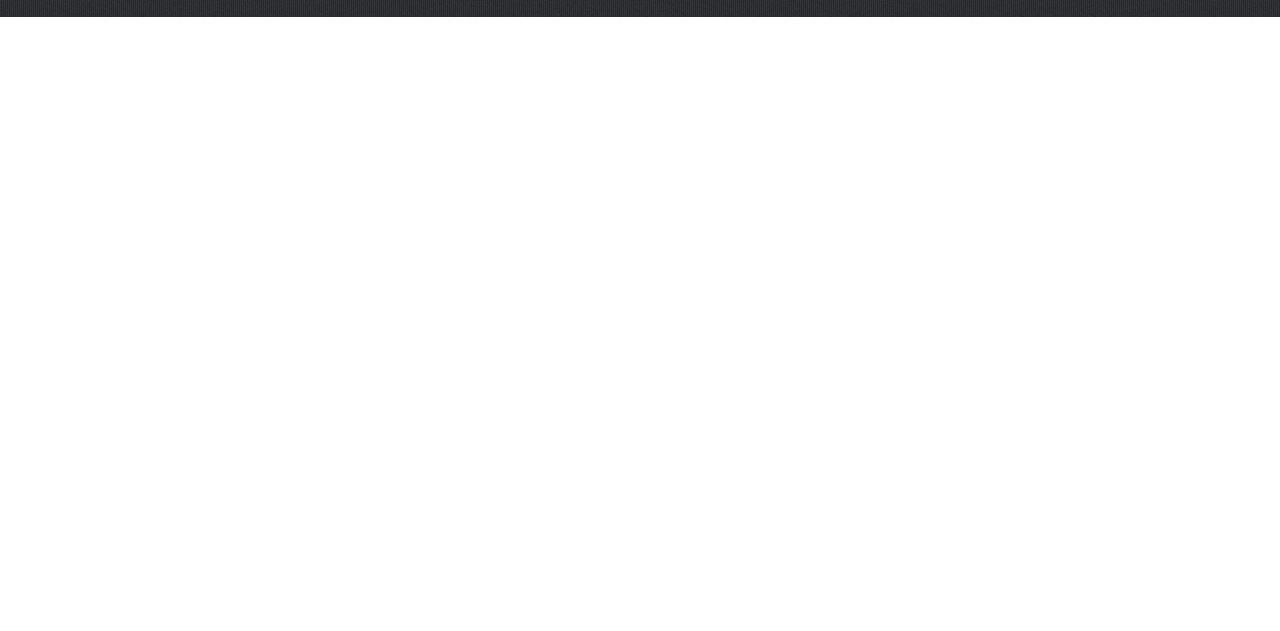
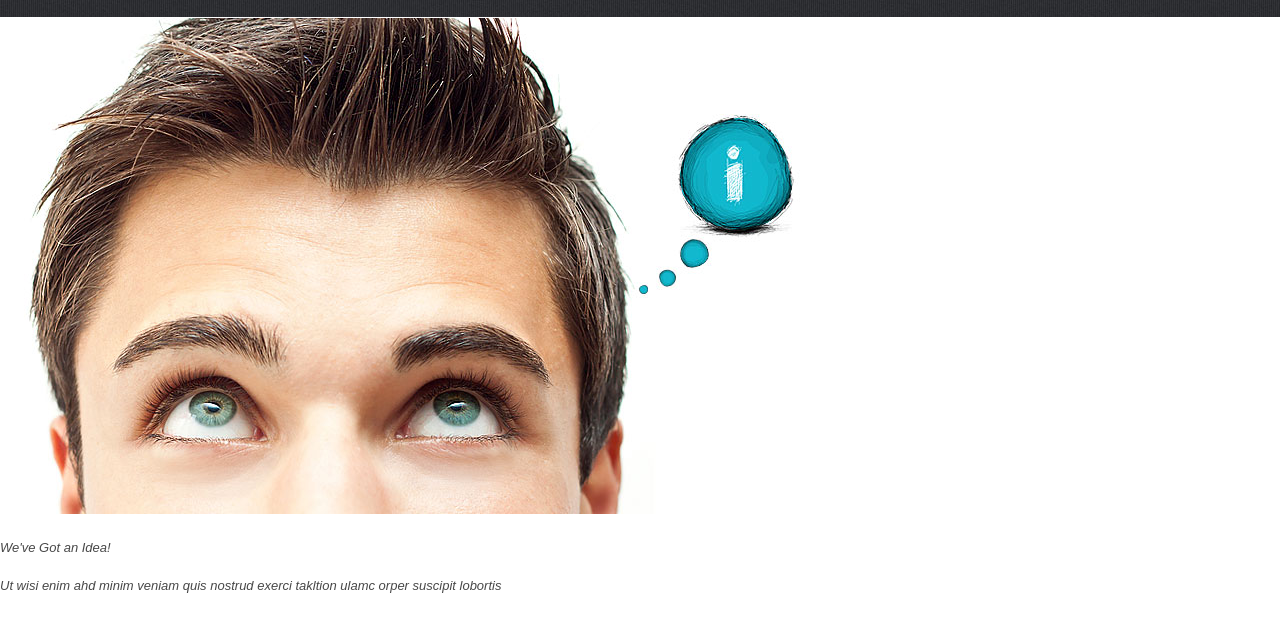
Before and after one commit to DouliDev/Start-up, a plain HTML site: page index.html in a window 1280 px wide. Shown: the part 165-796 px from the top of the page. Drawn offline with Linux system fonts and the light colour scheme; a web font is replaced by a local one.

Commit message:
add first slider with some content

```diff
--- a/index.html
+++ b/index.html
@@ -24,7 +24,16 @@
 					<div class="clear"></div>
 				</div>
 			</header>
-			<section>
+			<section class="slide">
+				<div class="slider">
+					<img src="images/slider-1.jpg" alt="">
+					<div class="banner">
+						<p class="text-1">
+							We've Got an <stong>Idea!</stong>
+						</p>
+						<p class="text-2">Ut wisi enim ahd minim veniam quis nostrud exerci takltion ulamc orper suscipit lobortis</p>
+					</div>
+				</div>
 
 			</section>
 			<section>
```
